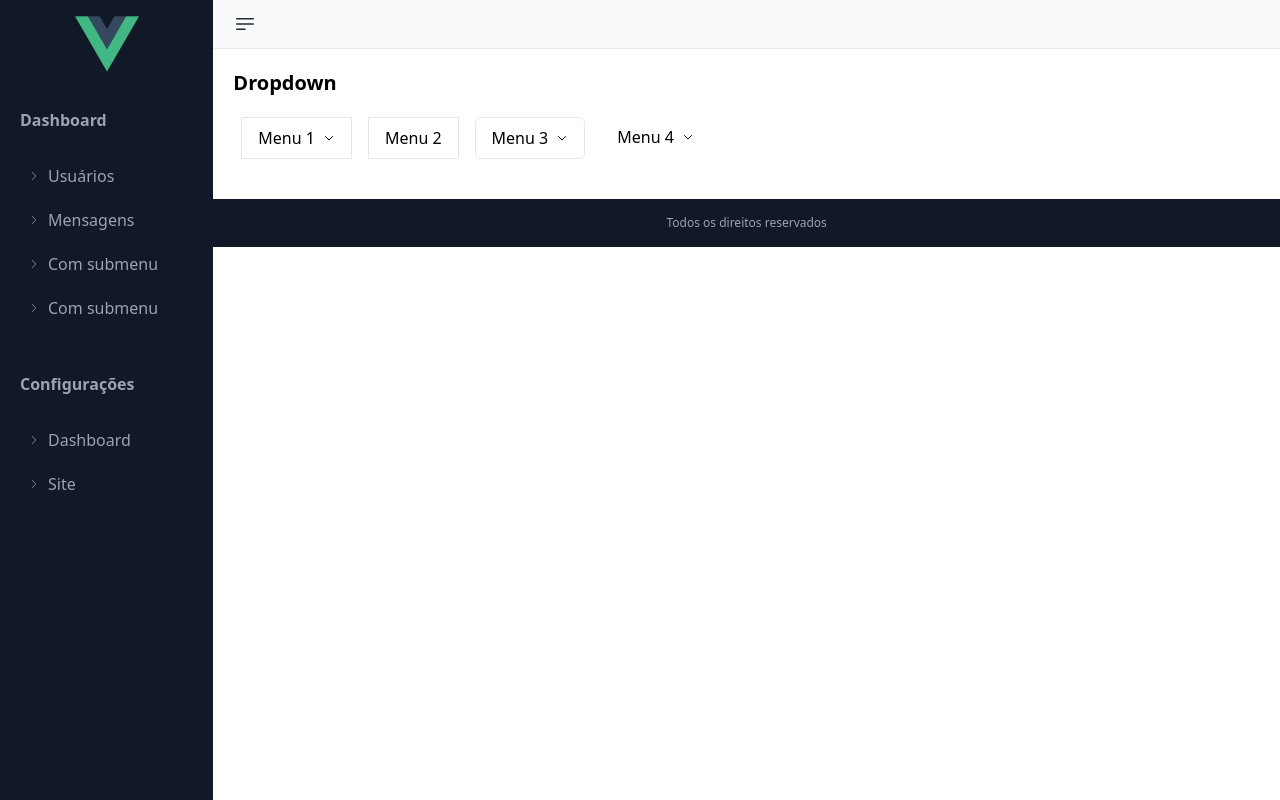
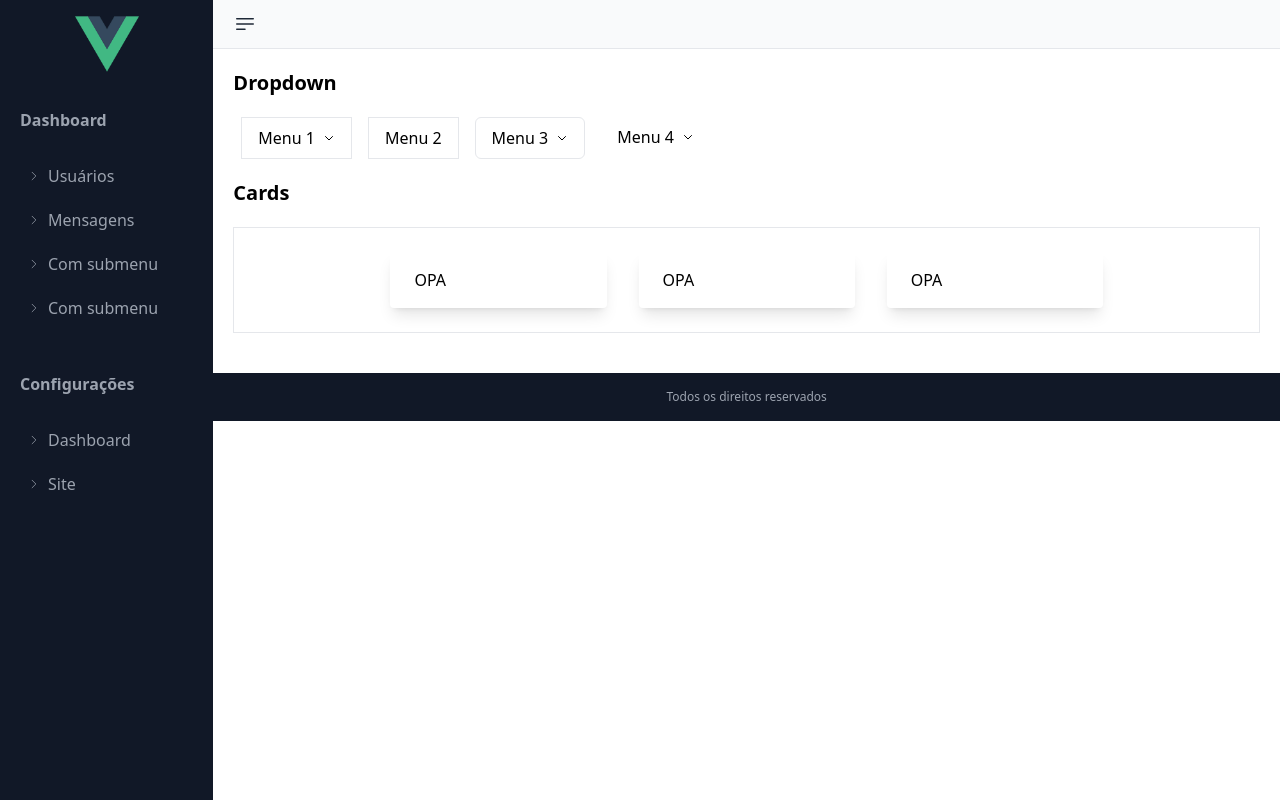
Before and after one commit to ernandesrs/pproj_vuejs3_estudos, a Vue app: page /me/sidebar in a window 1280 px wide. Built offline with nearby package versions, Linux system fonts and the light colour scheme.

Commit message:
card component

```diff
--- /dev/null
+++ b/src/components/Ui/Card/CardGroupUi.vue
@@ -0,0 +1,18 @@
+<template>
+    <div class="flex flex-wrap justify-center border p-4">
+        <slot name="cards" />
+    </div>
+</template>
+
+<script>
+export default {
+    name: 'CardGroupUi',
+
+    props: {
+        basis: {
+            type: String,
+            default: ''
+        },
+    }
+};
+</script>
--- /dev/null
+++ b/src/components/Ui/Card/CardItemUi.vue
@@ -0,0 +1,21 @@
+<template>
+    <div :class="basisClass">
+        <div class="py-4 px-6 mx-4 my-2 shadow-lg rounded bg-white">
+            <slot name="cardContent" />
+        </div>
+    </div>
+</template>
+
+<script>
+
+export default {
+    name: 'CardItemUi',
+
+    computed: {
+        basisClass() {
+            return this.$parent.$props.basis;
+        }
+    },
+};
+
+</script>
--- a/src/views/HomeView.vue
+++ b/src/views/HomeView.vue
@@ -85,16 +85,46 @@
 			</div>
 		</div>
 	</div>
+
+	<div class="home">
+
+		<h1 class="text-xl font-semibold">Cards</h1>
+
+		<div class="py-5">
+			<CardGroupUi basis="basis-full sm:basis-1/2 lg:basis-1/3 xl:basis-1/4">
+				<template v-slot:cards>
+					<CardItemUi>
+						<template v-slot:cardContent>
+							OPA
+						</template>
+					</CardItemUi>
+					<CardItemUi>
+						<template v-slot:cardContent>
+							OPA
+						</template>
+					</CardItemUi>
+					<CardItemUi>
+						<template v-slot:cardContent>
+							OPA
+						</template>
+					</CardItemUi>
+				</template>
+			</CardGroupUi>
+		</div>
+	</div>
 </template>
 
 <script>
+
 import DropdownUi from '@/components/Ui/Dropdown/DropdownUi.vue';
 import DropdownItemUi from '@/components/Ui/Dropdown/DropdownItemUi.vue';
 import DropdownSeparatorUi from '@/components/Ui/Dropdown/DropdownSeparatorUi.vue';
+import CardItemUi from '@/components/Ui/Card/CardItemUi.vue';
+import CardGroupUi from '@/components/Ui/Card/CardGroupUi.vue';
 
 export default {
 	name: 'HomeView',
-	components: { DropdownUi, DropdownItemUi, DropdownSeparatorUi },
+	components: { DropdownUi, DropdownItemUi, DropdownSeparatorUi, CardItemUi, CardGroupUi },
 
 	methods: {
 		onItem4Click(evt) {
@@ -102,4 +132,5 @@ export default {
 		}
 	}
 }
+
 </script>
```
